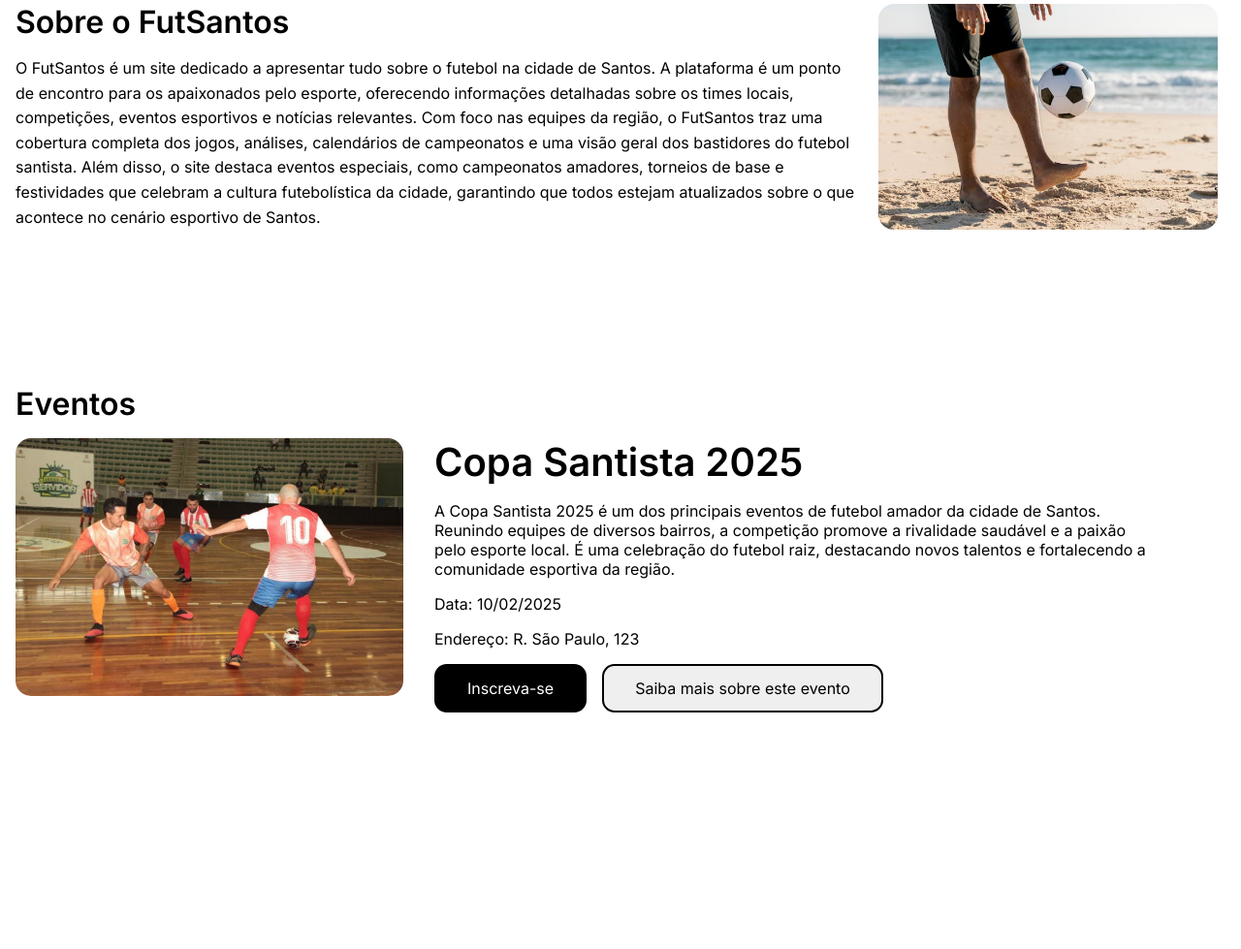
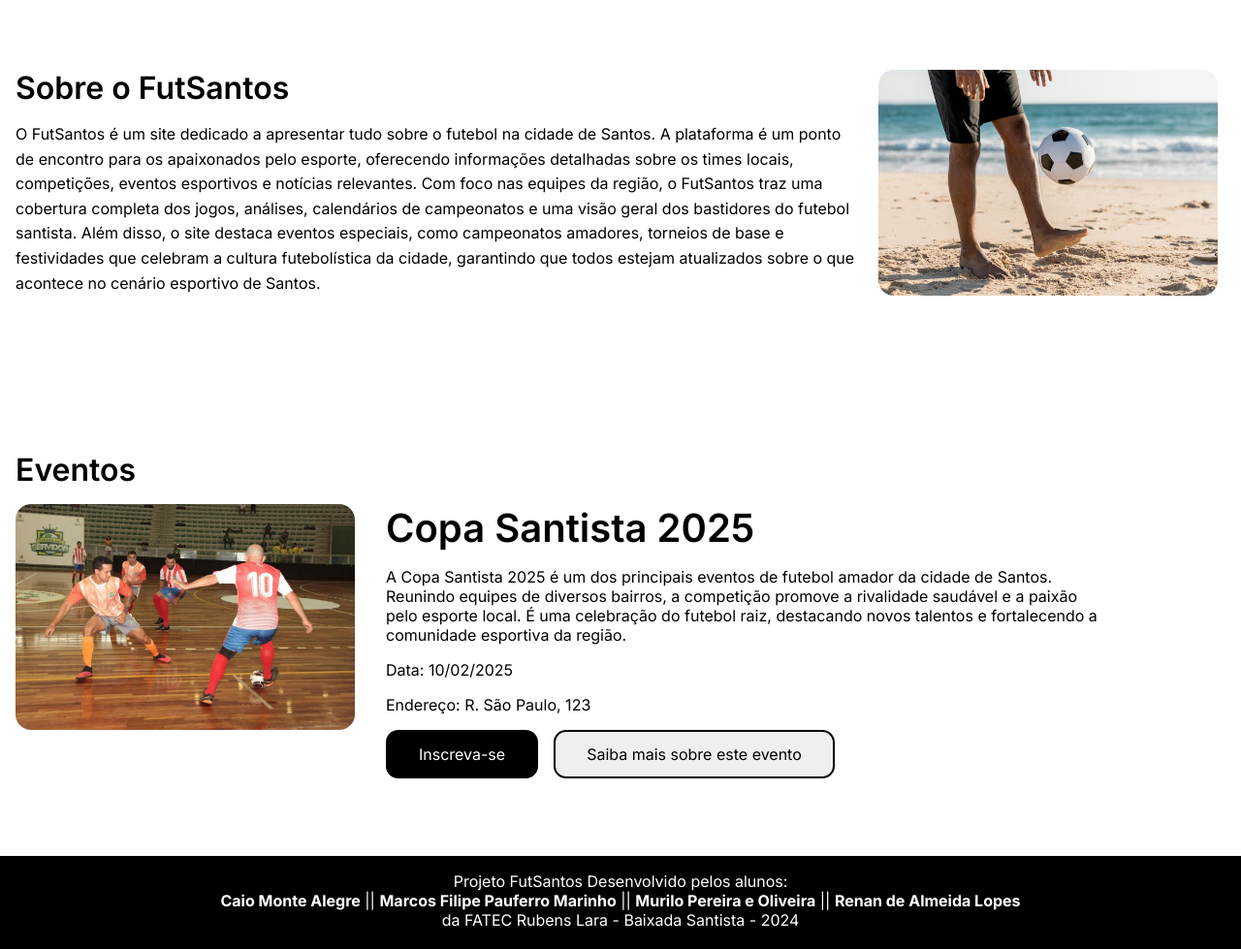
Before and after one commit to ScryptRG/futsantos, a plain HTML site: page index.html in a window 1280 px wide. Shown: the part 809-1788 px from the top of the page at 97% size. Before the commit the page ends 1624 px from the top, so only its background shows below. Drawn offline with nearby package versions, Linux system fonts and the light colour scheme.

Commit message:
alteração nos banners e criação do footer

```diff
--- a/assets/carrossel.css
+++ b/assets/carrossel.css
@@ -1,22 +1,22 @@
 .swiper {
   width: 100%;
-  height: calc(100vh - 68px);
+  height: 100vh;
 }
 
 .slide-1 {
-  background-image: url("./images/vila-noite.jpg");
+  background-image: url("./images/1.webp");
   background-repeat: no-repeat;
   background-size: cover;
 }
 
 .slide-2 {
-  background-image: url("./images/estadio-espanha.png");
+  background-image: url("./images/2.webp");
   background-repeat: no-repeat;
   background-size: cover;
 }
 
 .slide-3 {
-  background-image: url("./images/estadio-ps.png");
+  background-image: url("./images/3.webp");
   background-repeat: no-repeat;
   background-size: cover;
 }
--- a/assets/style.css
+++ b/assets/style.css
@@ -69,6 +69,20 @@ a {
 
 }
 
+footer{
+  background-color: #000;
+  height: 12vh;
+  padding: 2vh;
+  color: #fff;
+  margin: 0;
+  display: block;
+  text-align: center;
+}
+
+
+strong{
+  font-weight: bolder;
+}
 /* Custom styles */
 
 body {
--- a/index.html
+++ b/index.html
@@ -21,6 +21,7 @@
         width="150"
         alt="Logo de FutSantos" /></a>
       <nav>
+
         <ul>
           <li><a href="#">Home</a></li>
           <li><a href="#">Clubes</a></li>
@@ -28,7 +29,7 @@
           <li><a href="#">Eventos</a></li>
         </ul>
       </nav><div >
-        <button class="button">Seu time</button></div>
+        <a href="/index.html"><button class="button">Seu time</button></a></div>
       </div>
     </div>
     </header>
@@ -73,7 +74,7 @@
         <img
           src="/assets/images/evento-img.jpg"
           alt="Imagem do evento Copa Santista"
-          width="400px" />
+          width="350px" />
         <div class="evento-details">
           <h3>Copa Santista 2025</h3>
           <p>
@@ -93,6 +94,15 @@
       </div>
     </main>
 
+    <footer>
+      Projeto FutSantos Desenvolvido pelos alunos:
+      <p><strong>Caio Monte Alegre</strong> ||
+        <strong>Marcos Filipe Pauferro Marinho</strong> ||
+        <strong>Murilo Pereira e Oliveira</strong> ||
+        <strong>Renan de Almeida Lopes</strong></p>
+      da FATEC Rubens Lara - Baixada Santista - 2024
+    </footer>
+
     <script src="/assets/swiper.js"></script>
     <script src="/assets/menu.js"></script>
   </body>
```
Also changed, not shown: assets/images/1.webp (added), assets/images/2.webp (added), assets/images/3.webp (added).
